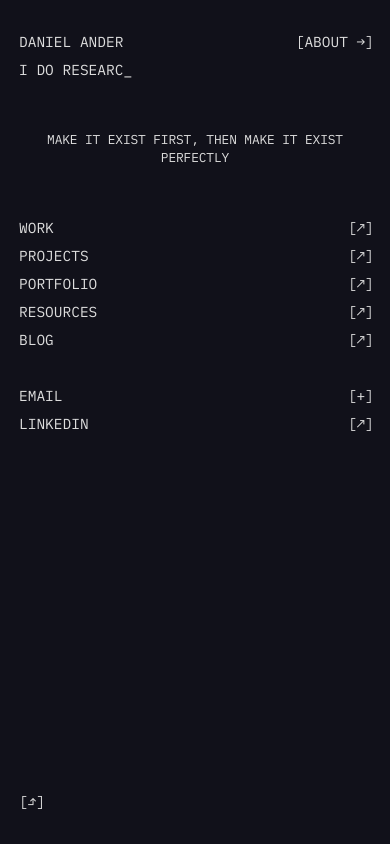
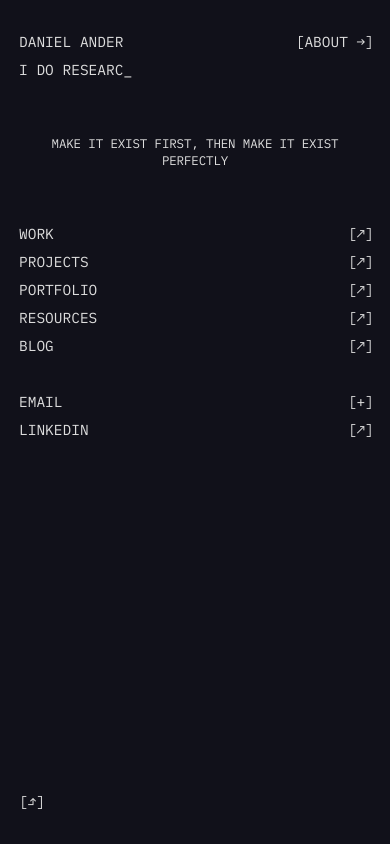
Before and after one commit to pm-daniel7/Personal-Webisite, a plain HTML site: page index.html in a window 390 px wide. Drawn offline with Linux system fonts and the light colour scheme.

Commit message:
Update fourth quote text and adjust container height for multi-line quotes

```diff
--- a/index.html
+++ b/index.html
@@ -124,7 +124,7 @@
                         <div class="quote-item active">TECHNOLOGY IS OUR BIRTHRIGHT AND OUR SPARK</div>
                         <div class="quote-item">MAKE IT EXIST FIRST, THEN MAKE IT EXIST PERFECTLY</div>
                         <div class="quote-item">IF IT'S NOT 10X BETTER, THEN IT'S NOT INNOVATIVE ENOUGH</div>
-                        <div class="quote-item">GREAT TECHNOLOGY COMPANIES KEEP FINDING A BETTER WAY OF DOING THINGS</div>
+                        <div class="quote-item">GREAT TECHNOLOGY COMPANIES ARE DISTINGUISHED BY THE ABILITY TO KEEP COMING UP WITH BETTER WAYS OF DOING THINGS</div>
                     </div>
                 </div>
 
--- a/style.css
+++ b/style.css
@@ -1128,8 +1128,8 @@ html.about-page body {
  * ------------------------------------------------------------- */
 .quote-row {
     position: relative;
-    height: 52px !important;
-    min-height: 52px !important;
+    height: 60px !important;
+    min-height: 60px !important;
     width: 356px !important;
     max-width: 356px !important;
     display: flex !important;
@@ -1137,7 +1137,7 @@ html.about-page body {
     justify-content: center !important;
     pointer-events: none;
     user-select: none;
-    margin: 6px 0 !important;
+    margin: 4px 0 !important;
     box-sizing: border-box;
 }
 
@@ -1145,7 +1145,7 @@ html.about-page body {
     position: relative;
     width: 100%;
     max-width: 356px;
-    height: 52px;
+    height: 60px;
     overflow: hidden;
     display: flex;
     align-items: center;
@@ -1163,8 +1163,8 @@ html.about-page body {
     align-items: center;
     justify-content: center;
     text-align: center;
-    font-size: 13px;
-    line-height: 1.4;
+    font-size: 12.5px;
+    line-height: 1.38;
     letter-spacing: -0.01em;
     text-transform: uppercase;
     opacity: 0;
@@ -1198,19 +1198,19 @@ html.about-page body {
         width: 100% !important;
         max-width: 100% !important;
         height: auto !important;
-        min-height: 54px !important;
-        margin: 8px 0 !important;
+        min-height: 64px !important;
+        margin: 6px 0 !important;
     }
 
     .quote-ticker {
         width: 100%;
         max-width: 100%;
-        height: 54px;
+        height: 64px;
     }
 
     .quote-item {
-        font-size: clamp(12px, 3.3vw, 13px);
-        line-height: 1.38;
+        font-size: clamp(11.5px, 3.2vw, 12.5px);
+        line-height: 1.35;
         padding: 0;
     }
 }
```
